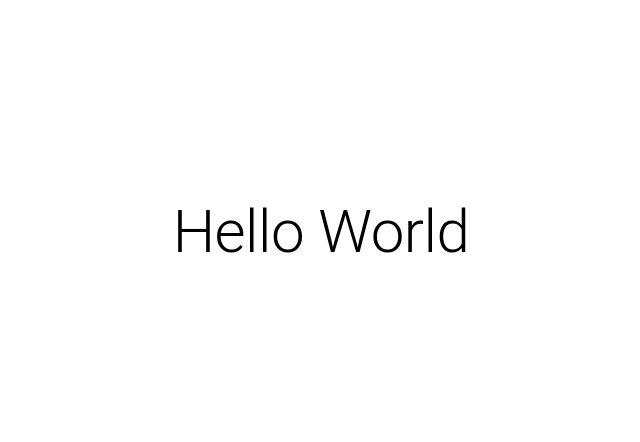
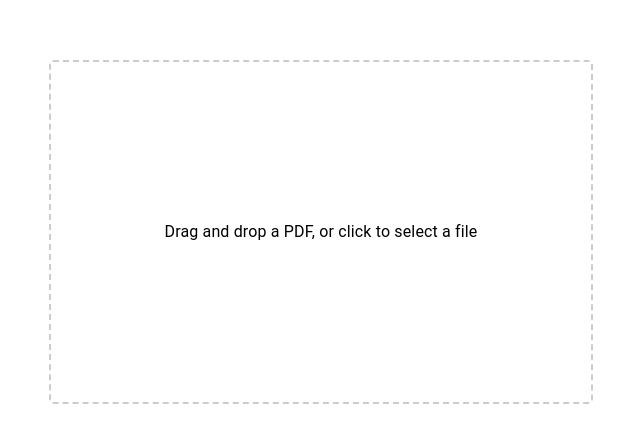
Before and after one commit to Zaka2-net/chatbot-app, a Next.js app: page / in a window 1280 px wide. Shown: the part 176-618 px from the top of the page, without its empty margins (319-959 px from the left). Built offline with nearby package versions, Linux system fonts and the light colour scheme.

Commit message:
Added a functional file drop area loading spinner

```diff
--- a/package.json
+++ b/package.json
@@ -14,7 +14,8 @@
     "@mui/material": "^5.14.17",
     "next": "14.0.2",
     "react": "^18",
-    "react-dom": "^18"
+    "react-dom": "^18",
+    "react-dropzone": "^14.2.3"
   },
   "devDependencies": {
     "@types/node": "^20",
--- /dev/null
+++ b/src/app/Dropzone.tsx
@@ -0,0 +1,59 @@
+"use client";
+import React, { useCallback } from "react";
+import { useDropzone, FileRejection } from "react-dropzone";
+import { Box, Typography } from "@mui/material";
+
+interface DropzoneProps {
+  onSetFiles: Function;
+}
+
+const Dropzone: React.FC<DropzoneProps> = ({ onSetFiles }) => {
+  const maxFiles = 1;
+
+  const onDrop = useCallback(
+    (acceptedFiles: File[], fileRejections: FileRejection[]) => {
+      onSetFiles(acceptedFiles);
+    },
+    []
+  );
+
+  const { getRootProps, getInputProps, isDragActive } = useDropzone({
+    onDrop,
+    maxFiles: maxFiles,
+    accept: { "application/pdf": [".pdf"] }, // Specify the accepted file type
+  });
+
+  return (
+    <Box
+      {...getRootProps()}
+      sx={{
+        border: "2px dashed #cccccc",
+        borderRadius: "4px",
+        padding: "20px",
+        textAlign: "center",
+        width: "80%", // Use percentage for responsive width
+        height: "60%", // Use percentage for responsive height
+        maxWidth: "500px", // Set a maximum width if needed
+        maxHeight: "300px", // Set a maximum height if needed
+        display: "flex",
+        alignItems: "center",
+        justifyContent: "center",
+        "&:focus": {
+          outline: "none",
+        },
+      }}
+      component="div"
+    >
+      <input {...getInputProps()} />
+      {isDragActive ? (
+        <Typography variant="body1">Drop the file here ...</Typography>
+      ) : (
+        <Typography variant="body1">
+          Drag and drop a PDF, or click to select a file
+        </Typography>
+      )}
+    </Box>
+  );
+};
+
+export default Dropzone;
--- a/src/app/page.tsx
+++ b/src/app/page.tsx
@@ -1,12 +1,24 @@
-import React from "react";
-import { Box, Typography } from "@mui/material";
+"use client";
+import React, { useState } from "react";
+import { Box } from "@mui/material";
+import Dropzone from "@/app/Dropzone";
+import LoadingSpinner from "@/components/LoadingSpinner";
 
 const App = () => {
-  interface MainText {
-    text: string;
-  }
+  const [files, setFiles] = useState<File[]>([]);
+  const [isProcessingFile, setIsProcessingFile] = useState<Boolean>(false);
 
-  const mainText: MainText = { text: "Hello World" }; // To test typscript funtionality
+  const onSetFiles = (submittedFiles: File[]) => {
+    setIsProcessingFile(true);
+    setFiles(submittedFiles);
+
+    // Set a timeout for 2 seconds to mimic server behavior
+    setTimeout(() => {
+      setIsProcessingFile(false);
+      console.log("File Uploaded Successfully");
+      console.log(submittedFiles);
+    }, 2000);
+  };
 
   return (
     <Box
@@ -15,10 +27,13 @@ const App = () => {
         alignItems: "center",
         justifyContent: "center",
         height: "100vh", // Set to 100% of the viewport height
-        textAlign: "center",
       }}
     >
-      <Typography variant="h2">{mainText.text}</Typography>
+      {isProcessingFile ? (
+        <LoadingSpinner />
+      ) : (
+        <Dropzone onSetFiles={onSetFiles}></Dropzone>
+      )}
     </Box>
   );
 };
--- /dev/null
+++ b/src/components/LoadingSpinner.tsx
@@ -0,0 +1,19 @@
+import React from "react";
+import { Box, CircularProgress } from "@mui/material";
+
+const LoadingSpinner: React.FC = () => {
+  return (
+    <Box
+      sx={{
+        display: "flex",
+        alignItems: "center",
+        justifyContent: "center",
+        height: "100vh", // Set to 100% of the viewport height
+      }}
+    >
+      <CircularProgress />
+    </Box>
+  );
+};
+
+export default LoadingSpinner;
```
Also changed, not shown: 1 other file (tests, documents, lock files or other folders).
